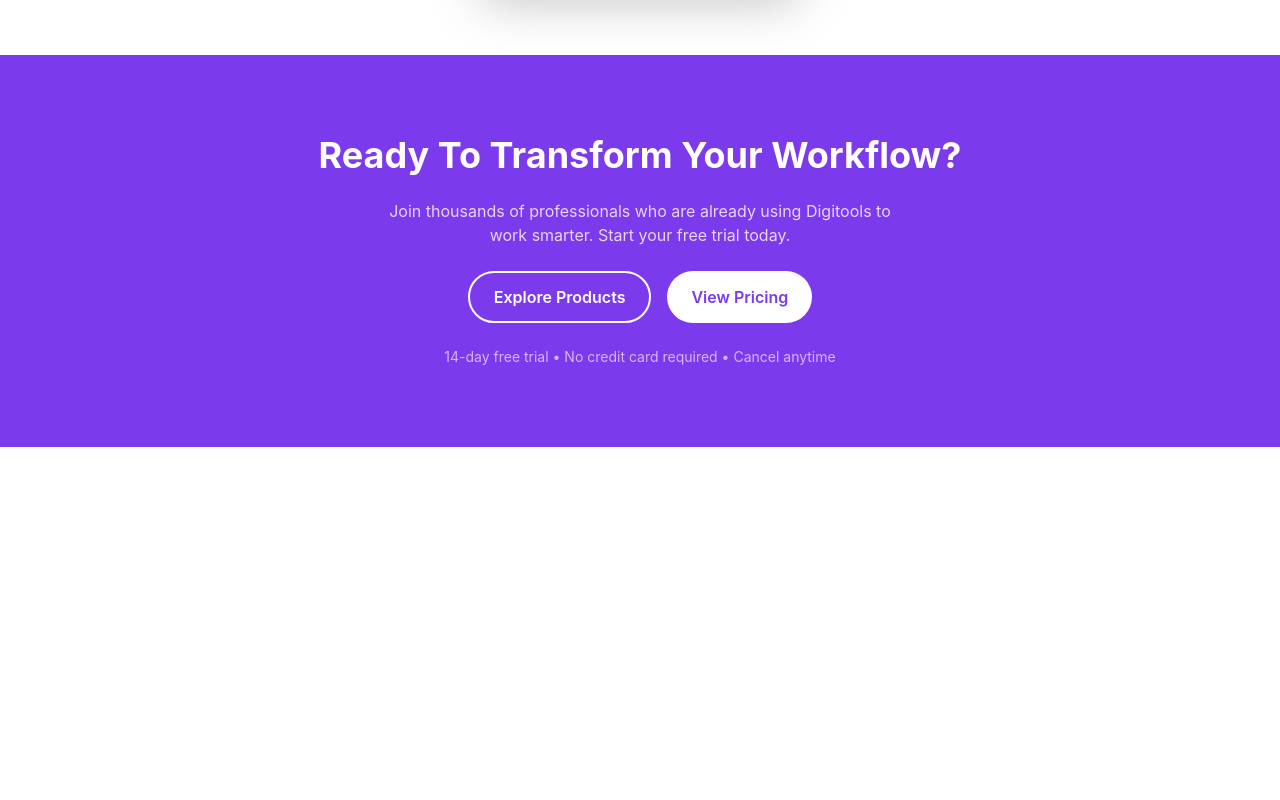
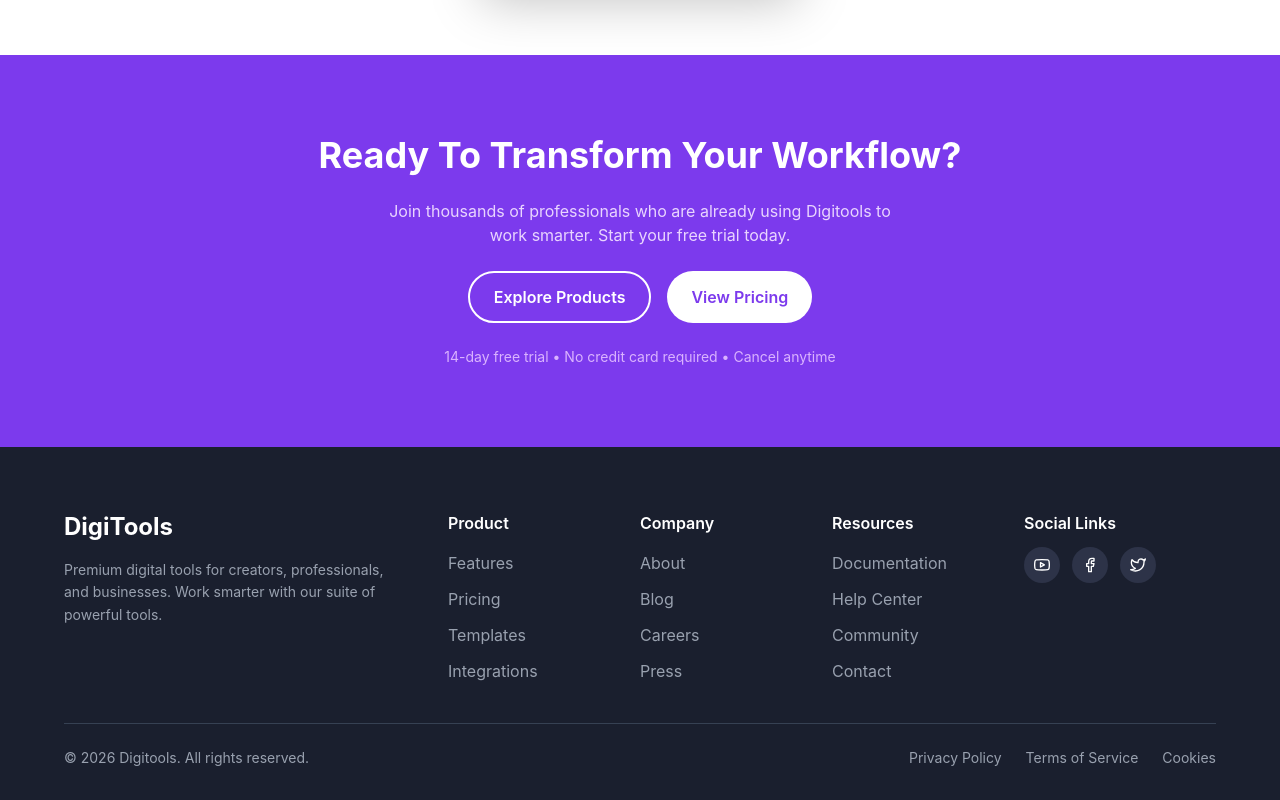
Before and after one commit to golamrabbi73/DigiTools-Platform, a React (Vite) app: page / in a window 1280 px wide. Shown: the part 4281-5081 px from the top of the page. Before the commit the page ends 4728 px from the top, so only its background shows below. Built offline with nearby package versions, Linux system fonts and the light colour scheme.

Commit message:
added footer same as figma

```diff
--- a/src/App.jsx
+++ b/src/App.jsx
@@ -8,6 +8,7 @@ import './index.css'
 import Steps from './components/Steps';
 import Pricing from './components/Pricing';
 import CTA from './components/CTA';
+import Footer from './components/Footer';
 function App() {
   const {cart, handleAddToCart, handleRemove, handleCheckout} = useCart();
 
@@ -26,6 +27,7 @@ function App() {
       <Steps />
       <Pricing />
       <CTA />
+      <Footer />
     </>
   );
 }
--- /dev/null
+++ b/src/components/Footer.jsx
@@ -0,0 +1,113 @@
+import React from 'react'
+import { FiFacebook, FiTwitter, FiYoutube } from 'react-icons/fi'
+
+const Footer = () => {
+  return (
+    <footer style={{ backgroundColor: "#1a1f2e" }} className="text-gray-400 px-4 pt-16 pb-8">
+        <div className='max-w-6xl mx-auto'>
+
+            {/* top part */}
+            <div className='grid grid-cols-1 md:grid-cols-5 lg:grid-cols-6 pb-10 border-b border-gray-700'>
+
+                {/* logo and desc */}
+                <div className='md: col-span-2 flex flex-col gap-4'>
+                    <h2 className='text-2xl font-bold text-white'>DigiTools</h2>
+                    <p className='text-gray-400 text-sm leading-relaxed max-w-xs'>
+                        Premium digital tools for creators, professionals, and businesses. Work smarter
+                        with our suite of powerful tools.
+                    </p>
+                </div>
+
+                {/* product links */}
+                <div className='flex flex-col gap-3'>
+                    <h4 className='text-white font-semibold mb-1'>Product</h4>
+                    {["Features", "Pricing", "Templates", "Integrations"].map((item) => (
+                        <a
+                            href="#"
+                            key={item}
+                        >
+                            {item}
+                        </a>
+                    ))}
+                </div>
+
+                {/* company links */}
+                <div className='flex flex-col gap-3'>
+                    <h4 className='text-white font-semibold mb-1'>Company</h4>
+                    {["About", "Blog", "Careers", "Press"].map((item) => (
+                        <a
+                            href="#"
+                            key={item}
+                        >
+                            {item}
+                        </a>
+                    ))}
+                </div>
+
+                {/* resources links */}
+                <div className='flex flex-col gap-3'>
+                    <h4 className='text-white font-semibold mb-1'>Resources</h4>
+                    {["Documentation", "Help Center", "Community", "Contact"].map((item) => (
+                        <a
+                            href="#"
+                            key={item}
+                        >
+                            {item}
+                        </a>
+                    ))}
+                </div>
+
+                {/* social links */}
+                <div className='flex flex-col md:flex-row md:justify-between gap-4'>
+                        <div>
+                            <h4 className='text-white font-semibold mb-3'>
+                                Social Links
+                            </h4>
+                            <div className='flex gap-3'>
+                                <a
+                                    href="#"
+                                    className="w-9 h-9 rounded-full flex items-center justify-center hover:opacity-80 transition-all"
+                                    style={{ backgroundColor: "#2d3348" }}
+                                >
+                                    <FiYoutube className='text-white' size={16} />
+                                </a>
+
+                                <a
+                                    href="#"
+                                    className="w-9 h-9 rounded-full flex items-center justify-center hover:opacity-80 transition-all"
+                                    style={{ backgroundColor: "#2d3348" }}
+                                >
+                                    <FiFacebook className='text-white' size={16} />
+                                </a>
+
+                                <a
+                                    href="#"
+                                    className="w-9 h-9 rounded-full flex items-center justify-center hover:opacity-80 transition-all"
+                                    style={{ backgroundColor: "#2d3348" }}
+                                >
+                                    <FiTwitter className='text-white' size={16} />
+                                </a>
+                            </div>
+                        </div>
+                    </div>
+            </div>
+
+            {/* bottom bar */}
+                    <div className='pt-6 flex flex-col md:flex-row items-center justify-between gap-4 text-sm'>
+                        <p>© 2026 Digitools. All rights reserved.</p>
+                        <div className='flex gap-6'>
+                            {["Privacy Policy", "Terms of Service", "Cookies"].map((item) => (
+                                <a
+                                    key={item} href="#" className="hover:text-white transition-colors"
+                                >
+                                    {item}
+                                </a>
+                            ))}
+                        </div>
+                    </div>
+        </div>
+    </footer>
+  )
+}
+
+export default Footer
```
